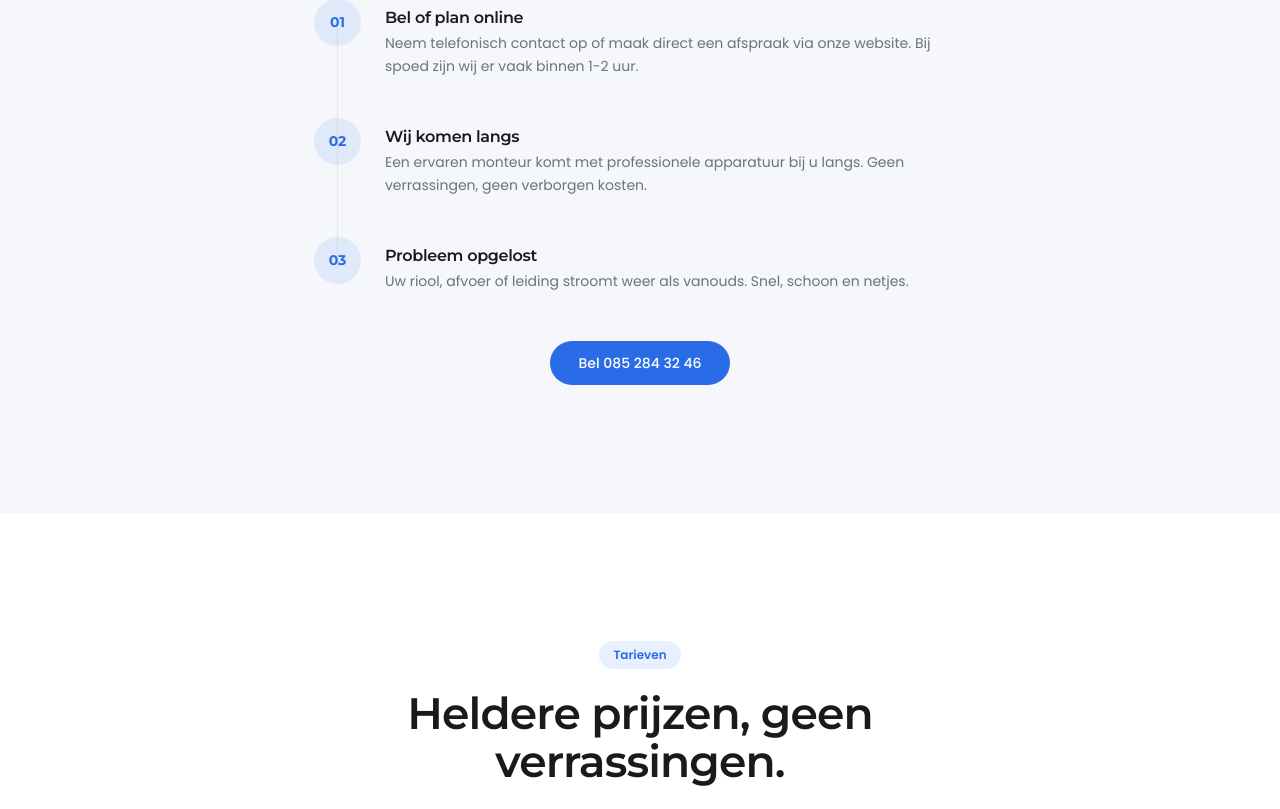
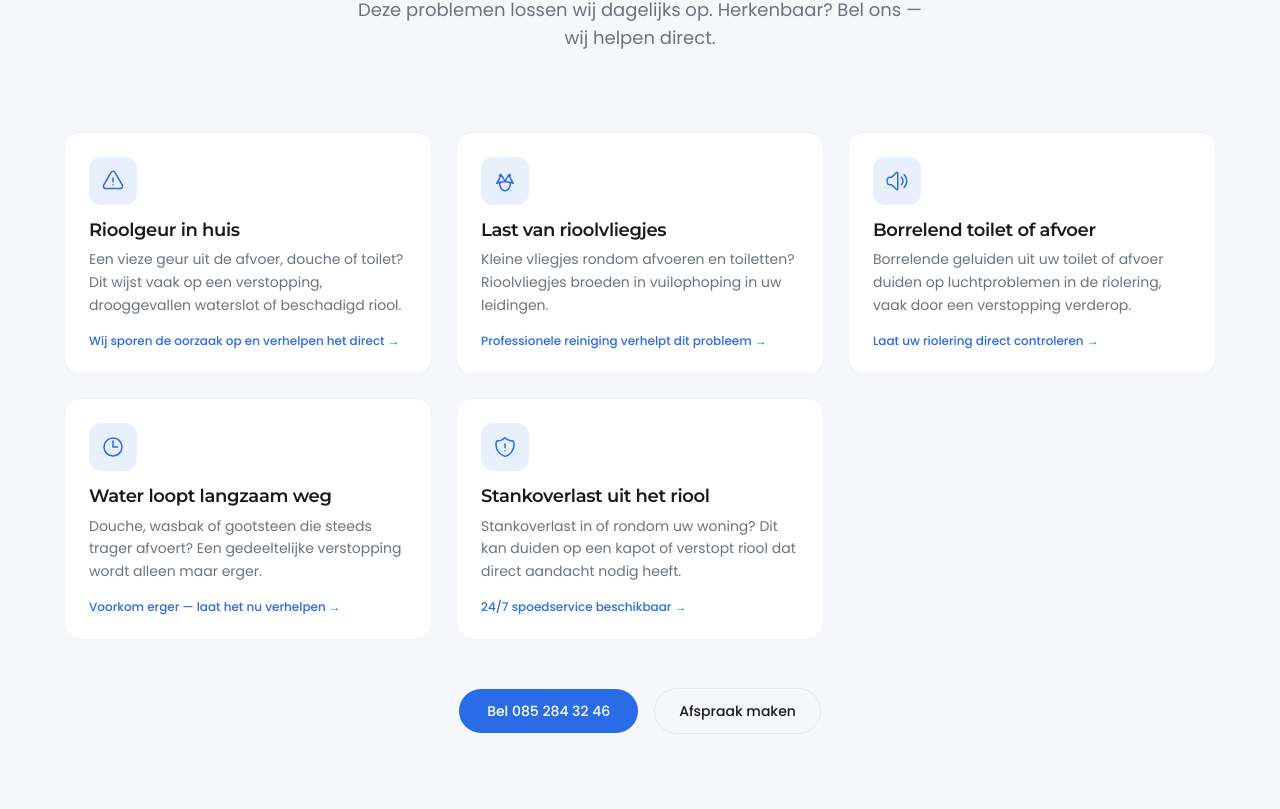
Before and after one commit to LouayCoding/ontstoppingslijn, a Next.js app: page / in a window 1280 px wide. Shown: the part 4691-5500 px from the top of the page. Built offline with nearby package versions, Linux system fonts and the light colour scheme.

Commit message:
feat: CommonProblems sectie (rioolgeur, vliegjes, stankoverlast) + i18n NL/EN

```diff
--- a/app/page.tsx
+++ b/app/page.tsx
@@ -1,6 +1,7 @@
 import Hero from "@/components/sections/Hero";
 import TrustStrip from "@/components/sections/TrustStrip";
 import ServicesGrid from "@/components/sections/ServicesGrid";
+import CommonProblems from "@/components/sections/CommonProblems";
 import HowItWorks from "@/components/sections/HowItWorks";
 import PricingTeaser from "@/components/sections/PricingTeaser";
 import Werkgebied from "@/components/sections/Werkgebied";
@@ -14,6 +15,7 @@ export default function Home() {
       <Hero />
       <TrustStrip />
       <ServicesGrid />
+      <CommonProblems />
       <HowItWorks />
       <PricingTeaser />
       <Werkgebied />
--- /dev/null
+++ b/components/sections/CommonProblems.tsx
@@ -0,0 +1,107 @@
+"use client";
+
+import Link from "next/link";
+import { motion } from "framer-motion";
+import { fadeUp, staggerItem, viewportConfig } from "@/lib/animations";
+import { PHONE_HREF, PHONE_NUMBER } from "@/lib/constants";
+import SectionHeader from "@/components/SectionHeader";
+import { useTranslation } from "@/lib/i18n-context";
+
+const PROBLEM_KEYS = ["smell", "flies", "gurgling", "slow", "overflow"];
+
+const ICONS: Record<string, React.ReactNode> = {
+  smell: (
+    <svg className="w-6 h-6" fill="none" viewBox="0 0 24 24" stroke="currentColor" strokeWidth={1.5}>
+      <path strokeLinecap="round" strokeLinejoin="round" d="M12 9v3.75m-9.303 3.376c-.866 1.5.217 3.374 1.948 3.374h14.71c1.73 0 2.813-1.874 1.948-3.374L13.949 3.378c-.866-1.5-3.032-1.5-3.898 0L2.697 16.126ZM12 15.75h.007v.008H12v-.008Z" />
+    </svg>
+  ),
+  flies: (
+    <svg className="w-6 h-6" fill="none" viewBox="0 0 24 24" stroke="currentColor" strokeWidth={1.5}>
+      <path strokeLinecap="round" strokeLinejoin="round" d="M12 12.75c1.148 0 2.278.08 3.383.237 1.037.146 1.866.966 1.866 2.013 0 3.728-2.35 6.75-5.25 6.75S6.75 18.728 6.75 15c0-1.046.83-1.867 1.866-2.013A24.204 24.204 0 0 1 12 12.75ZM12 12.75c2.883 0 5.647.508 8.207 1.44a23.91 23.91 0 0 1-3.83-7.94M12 12.75c-2.883 0-5.647.508-8.208 1.44a23.91 23.91 0 0 0 3.831-7.94M12 12.75a23.848 23.848 0 0 1 4.377-7.5M12 12.75a23.848 23.848 0 0 0-4.377-7.5M8.25 6.008c-.587.076-1.17.162-1.75.256M15.75 6.008c.587.076 1.17.162 1.75.256" />
+    </svg>
+  ),
+  gurgling: (
+    <svg className="w-6 h-6" fill="none" viewBox="0 0 24 24" stroke="currentColor" strokeWidth={1.5}>
+      <path strokeLinecap="round" strokeLinejoin="round" d="M19.114 5.636a9 9 0 0 1 0 12.728M16.463 8.288a5.25 5.25 0 0 1 0 7.424M6.75 8.25l4.72-4.72a.75.75 0 0 1 1.28.53v15.88a.75.75 0 0 1-1.28.53l-4.72-4.72H4.51c-.88 0-1.704-.507-1.938-1.354A9.009 9.009 0 0 1 2.25 12c0-.83.112-1.633.322-2.396C2.806 8.756 3.63 8.25 4.51 8.25H6.75Z" />
+    </svg>
+  ),
+  slow: (
+    <svg className="w-6 h-6" fill="none" viewBox="0 0 24 24" stroke="currentColor" strokeWidth={1.5}>
+      <path strokeLinecap="round" strokeLinejoin="round" d="M12 6v6h4.5m4.5 0a9 9 0 1 1-18 0 9 9 0 0 1 18 0Z" />
+    </svg>
+  ),
+  overflow: (
+    <svg className="w-6 h-6" fill="none" viewBox="0 0 24 24" stroke="currentColor" strokeWidth={1.5}>
+      <path strokeLinecap="round" strokeLinejoin="round" d="M12 9v3.75m0-10.036A11.959 11.959 0 0 1 3.598 6 11.99 11.99 0 0 0 3 9.75c0 5.592 3.824 10.29 9 11.622 5.176-1.332 9-6.03 9-11.622 0-1.31-.21-2.57-.598-3.75h-.152c-3.196 0-6.1-1.25-8.25-3.286ZM12 15.75h.007v.008H12v-.008Z" />
+    </svg>
+  ),
+};
+
+export default function CommonProblems() {
+  const { t } = useTranslation();
+
+  return (
+    <section className="py-24 md:py-32 bg-surface">
+      <div className="mx-auto max-w-[1200px] px-6">
+        <SectionHeader
+          eyebrow={t("problems.eyebrow")}
+          title={t("problems.title")}
+          subtitle={t("problems.subtitle")}
+        />
+
+        <motion.div
+          initial="hidden"
+          whileInView="visible"
+          viewport={viewportConfig}
+          variants={{
+            hidden: {},
+            visible: { transition: { staggerChildren: 0.08 } },
+          }}
+          className="grid grid-cols-1 md:grid-cols-2 lg:grid-cols-3 gap-6 mb-12"
+        >
+          {PROBLEM_KEYS.map((key) => (
+            <motion.div
+              key={key}
+              variants={staggerItem}
+              className="bg-white rounded-2xl p-6 border border-divider/50 hover:border-accent/30 transition-all duration-300 hover-lift"
+            >
+              <div className="w-12 h-12 rounded-xl bg-accent/10 flex items-center justify-center text-accent mb-4">
+                {ICONS[key]}
+              </div>
+              <h3 className="text-lg font-heading font-semibold mb-2">
+                {t(`problems.items.${key}.title`)}
+              </h3>
+              <p className="text-sm text-muted leading-relaxed mb-4">
+                {t(`problems.items.${key}.description`)}
+              </p>
+              <p className="text-xs text-accent font-medium">
+                {t(`problems.items.${key}.solution`)}
+              </p>
+            </motion.div>
+          ))}
+        </motion.div>
+
+        <motion.div
+          initial="hidden"
+          whileInView="visible"
+          viewport={viewportConfig}
+          variants={fadeUp}
+          className="flex flex-col sm:flex-row items-center justify-center gap-4"
+        >
+          <a
+            href={PHONE_HREF}
+            className="inline-flex items-center justify-center bg-accent text-white font-medium text-sm px-7 py-3 rounded-full hover:bg-accent-hover transition-colors btn-press"
+          >
+            {t("problems.callButton", { phone: PHONE_NUMBER })}
+          </a>
+          <Link
+            href="/afspraak"
+            className="inline-flex items-center justify-center border border-divider text-foreground font-medium text-sm px-6 py-3 rounded-full hover:border-muted transition-colors duration-200"
+          >
+            {t("problems.appointmentButton")}
+          </Link>
+        </motion.div>
+      </div>
+    </section>
+  );
+}
--- a/messages/en.json
+++ b/messages/en.json
@@ -154,5 +154,39 @@
   "stickyCta": {
     "call": "Call now",
     "appointment": "Appointment"
+  },
+  "problems": {
+    "eyebrow": "Sound familiar?",
+    "title": "Common complaints.",
+    "subtitle": "We solve these problems daily. Recognise any? Call us — we'll help right away.",
+    "callButton": "Call {phone}",
+    "appointmentButton": "Book appointment",
+    "items": {
+      "smell": {
+        "title": "Sewer smell indoors",
+        "description": "A foul smell from your drain, shower or toilet? This often indicates a blockage, dry water trap or damaged sewer.",
+        "solution": "We locate the cause and fix it right away →"
+      },
+      "flies": {
+        "title": "Drain flies",
+        "description": "Small flies around drains and toilets? Drain flies breed in buildup inside your pipes.",
+        "solution": "Professional cleaning solves this problem →"
+      },
+      "gurgling": {
+        "title": "Gurgling toilet or drain",
+        "description": "Gurgling sounds from your toilet or drain indicate air problems in the sewer, often caused by a blockage further down.",
+        "solution": "Get your sewer checked immediately →"
+      },
+      "slow": {
+        "title": "Slow draining water",
+        "description": "Shower, sink or kitchen drain getting slower? A partial blockage only gets worse over time.",
+        "solution": "Prevent worse — get it fixed now →"
+      },
+      "overflow": {
+        "title": "Sewer odour nuisance",
+        "description": "Odour nuisance in or around your property? This may indicate a broken or blocked sewer that needs immediate attention.",
+        "solution": "24/7 emergency service available →"
+      }
+    }
   }
 }
--- a/messages/nl.json
+++ b/messages/nl.json
@@ -154,5 +154,39 @@
   "stickyCta": {
     "call": "Bel nu",
     "appointment": "Afspraak"
+  },
+  "problems": {
+    "eyebrow": "Herkent u dit?",
+    "title": "Veelvoorkomende klachten.",
+    "subtitle": "Deze problemen lossen wij dagelijks op. Herkenbaar? Bel ons — wij helpen direct.",
+    "callButton": "Bel {phone}",
+    "appointmentButton": "Afspraak maken",
+    "items": {
+      "smell": {
+        "title": "Rioolgeur in huis",
+        "description": "Een vieze geur uit de afvoer, douche of toilet? Dit wijst vaak op een verstopping, drooggevallen waterslot of beschadigd riool.",
+        "solution": "Wij sporen de oorzaak op en verhelpen het direct →"
+      },
+      "flies": {
+        "title": "Last van rioolvliegjes",
+        "description": "Kleine vliegjes rondom afvoeren en toiletten? Rioolvliegjes broeden in vuilophoping in uw leidingen.",
+        "solution": "Professionele reiniging verhelpt dit probleem →"
+      },
+      "gurgling": {
+        "title": "Borrelend toilet of afvoer",
+        "description": "Borrelende geluiden uit uw toilet of afvoer duiden op luchtproblemen in de riolering, vaak door een verstopping verderop.",
+        "solution": "Laat uw riolering direct controleren →"
+      },
+      "slow": {
+        "title": "Water loopt langzaam weg",
+        "description": "Douche, wasbak of gootsteen die steeds trager afvoert? Een gedeeltelijke verstopping wordt alleen maar erger.",
+        "solution": "Voorkom erger — laat het nu verhelpen →"
+      },
+      "overflow": {
+        "title": "Stankoverlast uit het riool",
+        "description": "Stankoverlast in of rondom uw woning? Dit kan duiden op een kapot of verstopt riool dat direct aandacht nodig heeft.",
+        "solution": "24/7 spoedservice beschikbaar →"
+      }
+    }
   }
 }
```
